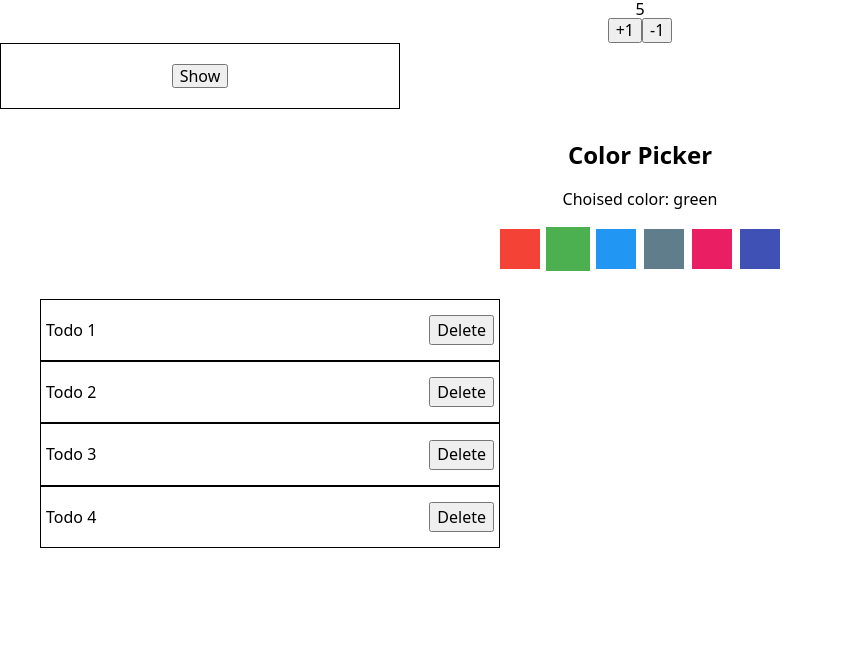
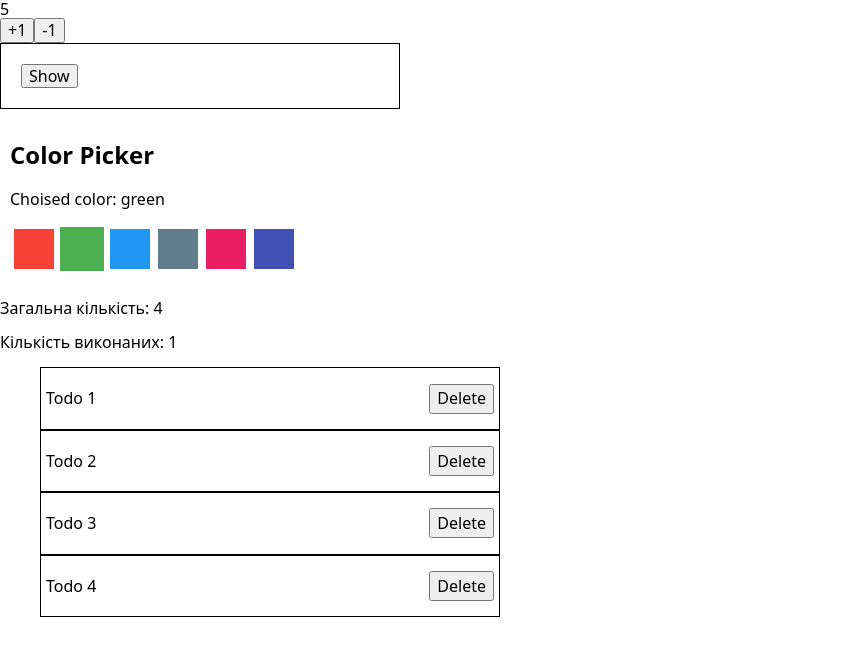
Before and after one commit to AlexSerebro/react-module6, a React (Create React App) app: page / in a window 1280 px wide. Shown: the top 656 px of the page, without its empty margins (0-843 px from the left). Built offline with nearby package versions, Linux system fonts and the light colour scheme.

Commit message:
Update App.js

```diff
--- a/src/App.js
+++ b/src/App.js
@@ -32,13 +32,23 @@ class App extends Component {
 
   render() {
     const { todos } = this.state;
+
+    const completedTodos = todos.reduce(
+      (acc, todo) => (todo.completed ? acc + 1 : acc),
+      0
+    );
     return (
-      <div className="App">
+      <>
         <Counter initialValue={5} />
         <Dropdown />
         <ColorPicker options={colorPickerOptions} />
+        <div>
+          <p>Загальна кількість: {todos.length}</p>
+          <p>Кількість виконаних: {completedTodos}</p>
+        </div>
         <TodoList todos={todos} onDeleteTodo={this.deleteTodo} />
-      </div>
+        <div className="App"></div>
+      </>
     );
   }
 }
```
